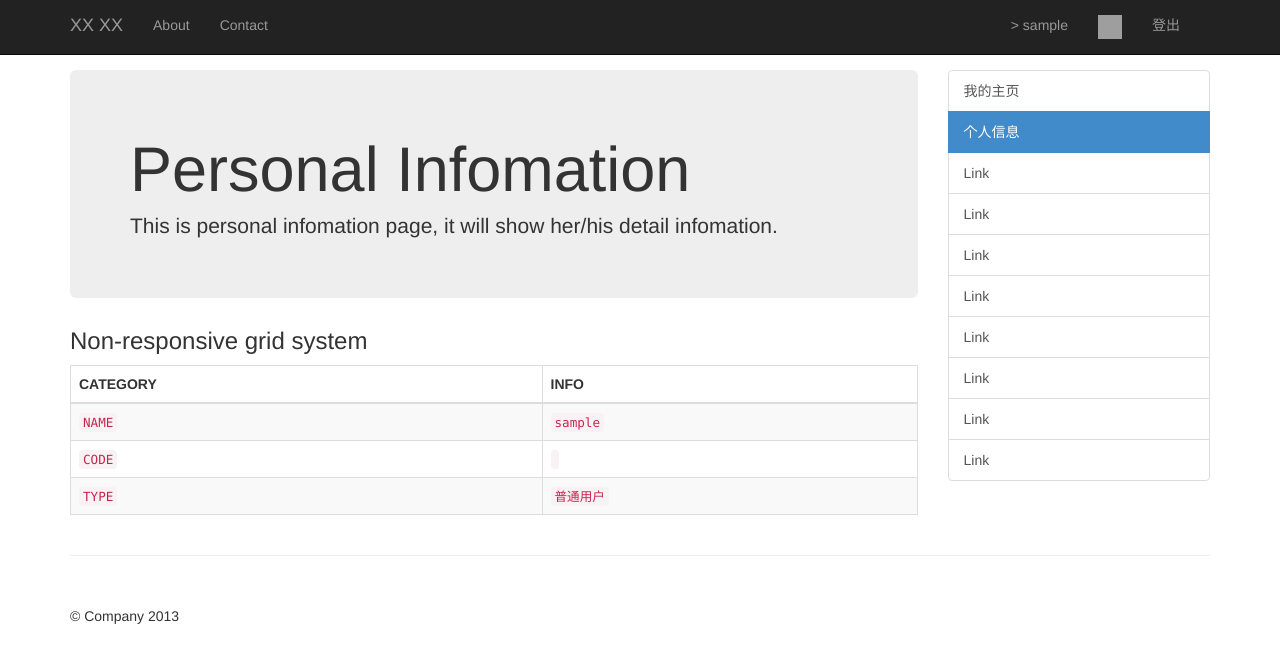
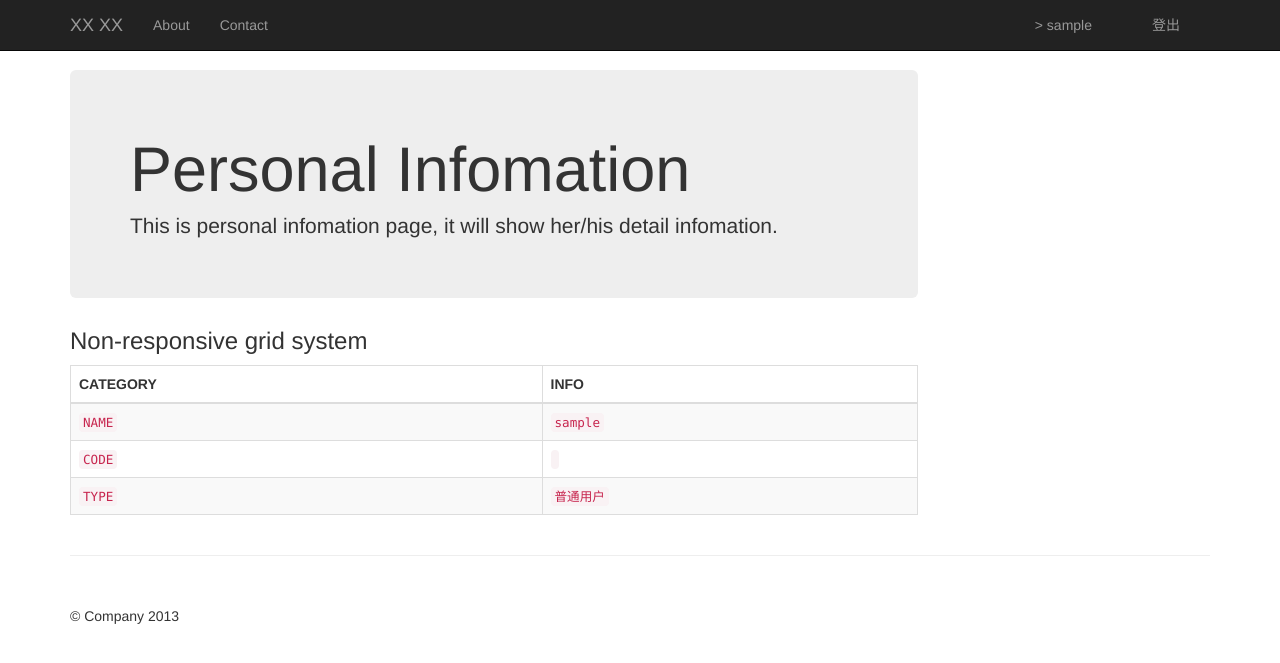
Before and after one commit to hljxuege/stone, a Django app: a page that uses templates/base.html in a window 1280 px wide. Shown: the top 663 px of the page. Run offline with Django 3.2, Linux system fonts and the light colour scheme; the visitor is signed in with stand-in values (Sample User, id 1); data comes from the database, SQL or seed files in the repository; parts of the project's set-up code (start-up, migrations or seed data) failed here and were passed over; some libraries are stand-ins or nearby versions; grey boxes are pictures that could not be loaded.

```diff
--- a/templates/base.html
+++ b/templates/base.html
@@ -15,7 +15,7 @@
 
     <!-- Bootstrap core CSS -->
     <link href="{% get_static_prefix %}dist/css/bootstrap.min.css" rel="stylesheet">
-
+    <link href="{% get_static_prefix %}css/bootstrap.css" rel="stylesheet">
     <!-- Custom styles for this template -->
     <link href="{% get_static_prefix %}css/offcanvas.css" rel="stylesheet">
     {% block css %}
@@ -60,8 +60,8 @@
           <ul class="nav navbar-nav navbar-right" id="navbar-main-right-in" style="display:none;">
             <li><a class="brand" href="{% url 'user-profile' %}" id="usb001">&gt;XUE LIU</a></li>
             <li>
-              <a href="#">
-                <img src="//lh3.googleusercontent.com/-iTvydHIRq1c/AAAAAAAAAAI/AAAAAAAAAAA/iK4MAThL3XA/s24-c/photo.jpg" id="gbi4i" alt="Xue Liu" height="24" width="24">
+              <a href="#">  <!--
+                <img src="//lh3.googleusercontent.com/-iTvydHIRq1c/AAAAAAAAAAI/AAAAAAAAAAA/iK4MAThL3XA/s24-c/photo.jpg" id="gbi4i" alt="Xue Liu" height="24" width="24"> -->
               </a>
             </li>
             <li><a href="{% url 'sign-out' %}">登出</a></li>
@@ -104,21 +104,7 @@
           {% endblock %}
         </div><!--/span-->
 
-        <div class="col-xs-6 col-sm-3 sidebar-offcanvas" id="sidebar" role="navigation">
-          <div class="list-group">
-            <a href="#" class="list-group-item {% ifequal active_page 'home' %}active{% endifequal %}">我的主页</a>
-            <a href="#" class="list-group-item {% ifequal active_page 'profile' %}active{% endifequal %}">个人信息</a>
-            <a href="#" class="list-group-item">Link</a>
-            <a href="#" class="list-group-item">Link</a>
-            <a href="#" class="list-group-item">Link</a>
-            <a href="#" class="list-group-item">Link</a>
-            <a href="#" class="list-group-item">Link</a>
-            <a href="#" class="list-group-item">Link</a>
-            <a href="#" class="list-group-item">Link</a>
-            <a href="#" class="list-group-item">Link</a>
 
-          </div>
-        </div><!--/span-->
       </div><!--/row-->
 
       <hr>
@@ -134,7 +120,7 @@
     <!-- Bootstrap core JavaScript
     ================================================== -->
     <!-- Placed at the end of the document so the pages load faster -->
-    <script src="https://code.jquery.com/jquery-1.10.2.min.js"></script>
+    <script src="{% get_static_prefix %}js/jquery.js"></script>
     <script src="{% get_static_prefix %}dist/js/bootstrap.min.js"></script>
     <script src="{% get_static_prefix %}js/offcanvas.js"></script>
     <script type="text/javascript">
--- a/templates/users/profile.html
+++ b/templates/users/profile.html
@@ -49,9 +49,7 @@
     ================================================== -->
     <!-- Placed at the end of the document so the pages load faster -->
     {% block js%}
-    <script src="https://code.jquery.com/jquery-1.10.2.min.js"></script>
-    <script src="{% get_static_prefix %}dist/js/bootstrap.min.js"></script>
-    <script src="{% get_static_prefix %}js/offcanvas.js"></script>
+
     {% endblock %}
   </body>
 </html>
--- a/users/urls.py
+++ b/users/urls.py
@@ -10,11 +10,10 @@ urlpatterns = patterns('users',
     url(r'^sign/$', 'views.sign_in', name='sign2'),
     url(r'^sign_out/$', 'views.sign_out', name='sign-out'),
     url(r'^get_user_profile/$', 'views.get_user_profile', name='user-profile'),
+    url(r'^create_user/$', 'views.create_user', name='create-user'),
     url(r'^get_login_user/$', 'views.get_login_user', name='get-login-user'),
 	url(r'^show_user_info/(?P<user_id>\d+)/$', 'views.show_user_info', name='show-user-info'),
 	url(r'^list_users/$', 'views.list_users', name='list-users'),
 	url(r'^ajax_get_user_info_by_usercode/$', 'views.ajax_get_user_info_by_usercode', name='ajax-get-user-info-by-usercode'),
 
-
-
 )
--- a/users/views.py
+++ b/users/views.py
@@ -91,7 +91,7 @@ def get_login_user(request):
     else:
         to_json_response = {}
     return HttpResponse(json.dumps(to_json_response), content_type='application/json')
-
+@login_required
 def create_user(request):
     '''
     创建用户
@@ -101,7 +101,7 @@ def create_user(request):
         username = request.POST['username']
         code = request.POST['code']
         user_type = request.POST['user_type']
-        belong_to_id = request.POST['belong_to_id']
+
 
         #default_pass
         default_pass = username
@@ -109,14 +109,15 @@ def create_user(request):
 
         user_profile = get_object_or_404(UserPofile, user=user)
         user_profile.user_type = user_type
-        belong_to_id = None
+        user_profile.code = code
+        belong_to_id = request.user.id
 
         user_profile.save()
 
-        return redirect('user_info', user.id)
+        return redirect('list-users')
     else:
 
-        return render(request, 'users/userinfo.html')
+        return render(request, 'users/create_user.html')
 
 def list_users(request):
     '''
@@ -128,7 +129,7 @@ def list_users(request):
 
     else:
 
-        user_profiles = UserPofile.objects.all()
+        user_profiles = UserPofile.objects.all().order_by('-id')
 
         data = [dict(zip(('username', 'user_type', 'is_active', 'code'),
             (u_p.user.username, u_p.user_type, u_p.user.is_active, u_p.code))) for u_p in user_profiles]
```
